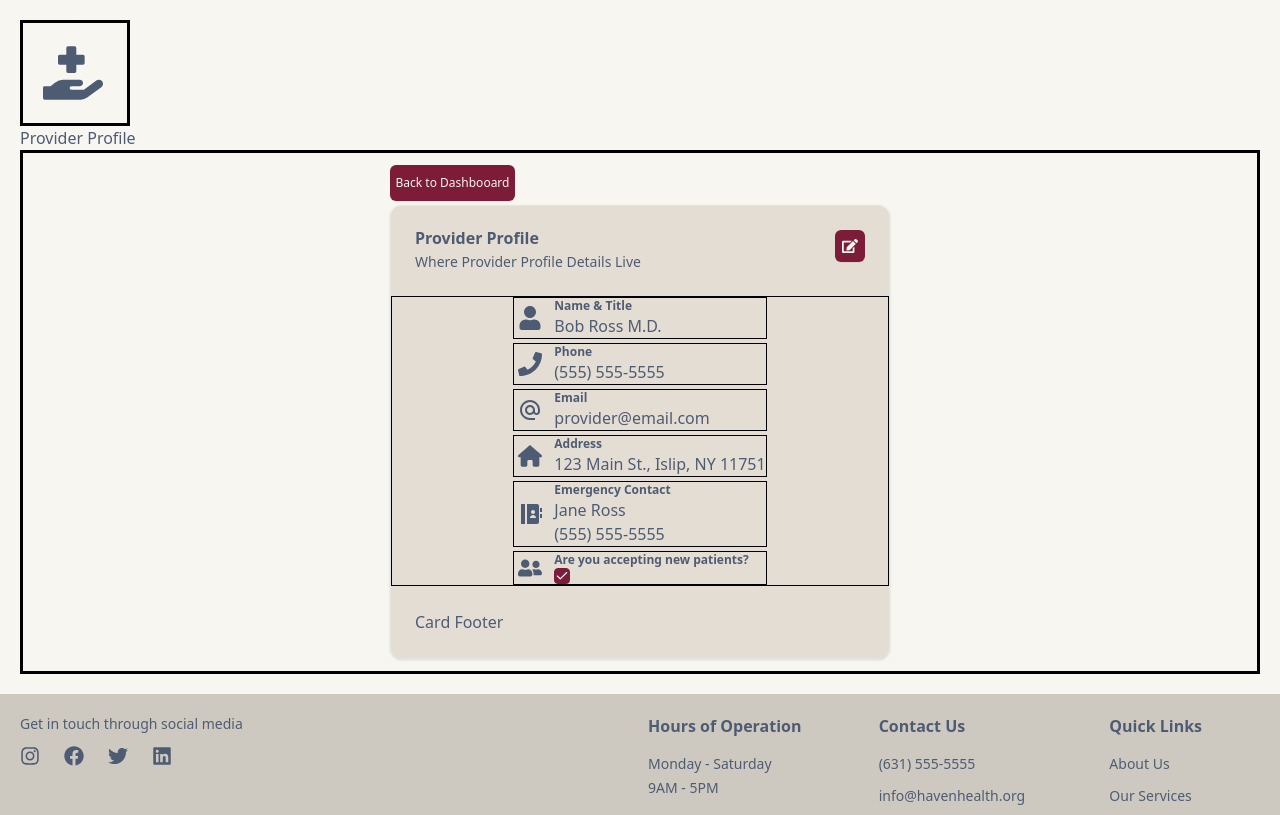
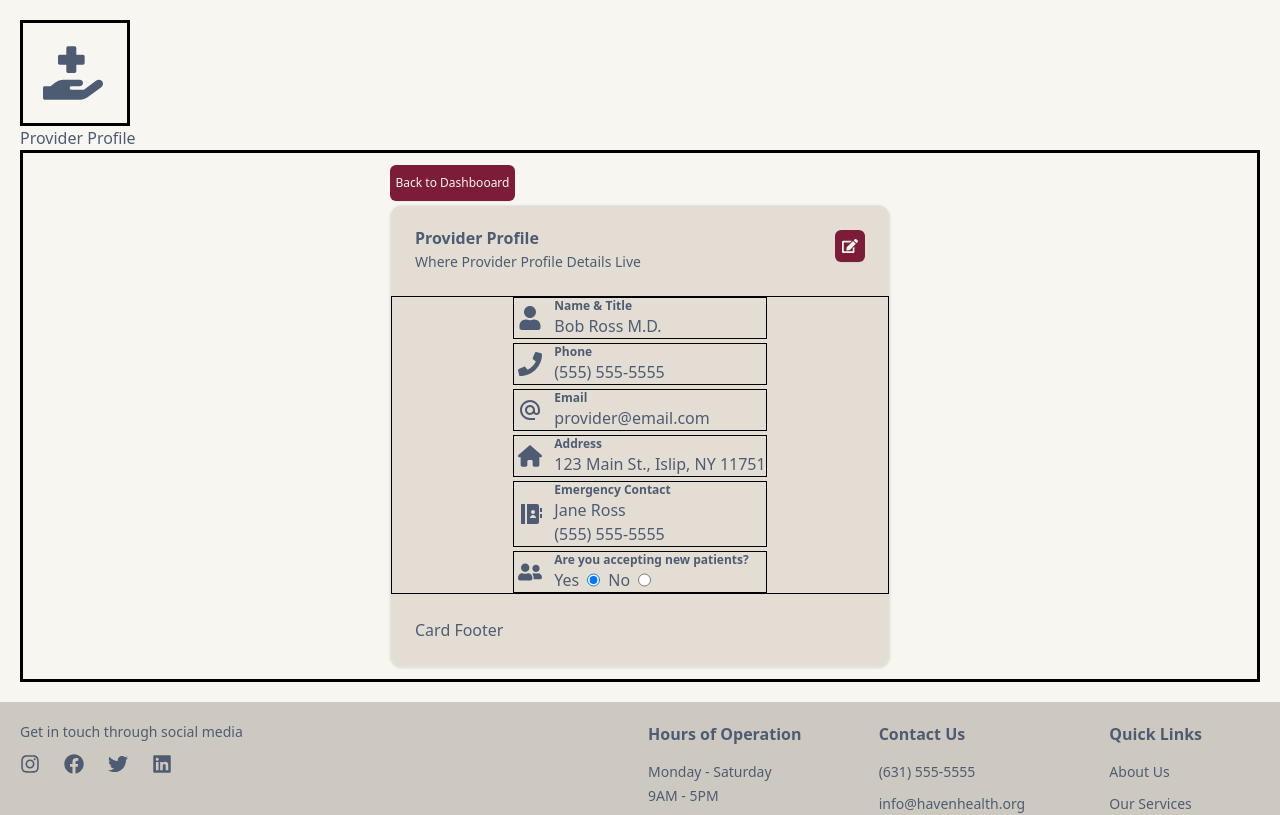
Before and after one commit to rzagramonte/haven-health, a Next.js app: page /provider/profile in a window 1280 px wide. Shown: the top 815 px of the page. Built offline with nearby package versions, Linux system fonts and the light colour scheme; no server answers.

Commit message:
fix(provider/profile): fixed checkbox bug
substituted radio button for checkbox because checkbox was not rendering when value was set to false

```diff
--- a/app/provider/profile/page.tsx
+++ b/app/provider/profile/page.tsx
@@ -1,4 +1,7 @@
+'use client'
+
 import Link from 'next/link'
+import { useState } from 'react'
 import type { IconType } from 'react-icons'
 import {
   FaEdit,
@@ -22,7 +25,6 @@ import {
   CardHeader,
   CardTitle,
 } from '@/components/ui/card'
-import { Checkbox } from '@/components/ui/checkbox'
 
 export type ProviderDetailsBlock = [
   { label: string; key: 'name'; value: string; icon: IconType },
@@ -76,6 +78,13 @@ const providerDummyData: ProviderDetailsBlock = [
 ]
 
 export default function ProfilePage() {
+  const [isEditing, setIsEditing] = useState<boolean>(false)
+
+  const toggleEditMode = () => {
+    console.log(isEditing)
+    setIsEditing((prev) => !prev)
+  }
+
   return (
     <main className="flex-grow p-5">
       <div className="border-3 border-black w-full max-w-[110px]">
@@ -99,7 +108,10 @@ export default function ProfilePage() {
               Where Provider Profile Details Live
             </CardDescription>
             <CardAction>
-              <Button className="w-full max-w-[30px] h-full cursor-pointer">
+              <Button
+                className="w-full max-w-[30px] h-full cursor-pointer"
+                onClick={toggleEditMode}
+              >
                 <FaEdit className="w-full" />
               </Button>
             </CardAction>
@@ -124,9 +136,28 @@ export default function ProfilePage() {
                         <p>{value.phone}</p>
                       </>
                     ) : key === 'newPatients' ? (
-                      <Checkbox checked={value}>
-                        <span>{value ? ' Yes' : 'No'}</span>
-                      </Checkbox>
+                      <div className="flex gap-2">
+                        <label htmlFor="yes-option">
+                          {value ? ' Yes' : 'No'}
+                        </label>
+                        <input
+                          type="radio"
+                          name="choice"
+                          value="yes"
+                          checked={value}
+                          id="yes-option"
+                        />
+                        <label htmlFor="no-option">
+                          {value ? ' No' : 'Yes'}
+                        </label>
+                        <input
+                          type="radio"
+                          name="choice"
+                          value="no"
+                          checked={!value}
+                          id="no-option"
+                        />
+                      </div>
                     ) : (
                       <p>{value}</p>
                     )}
```
